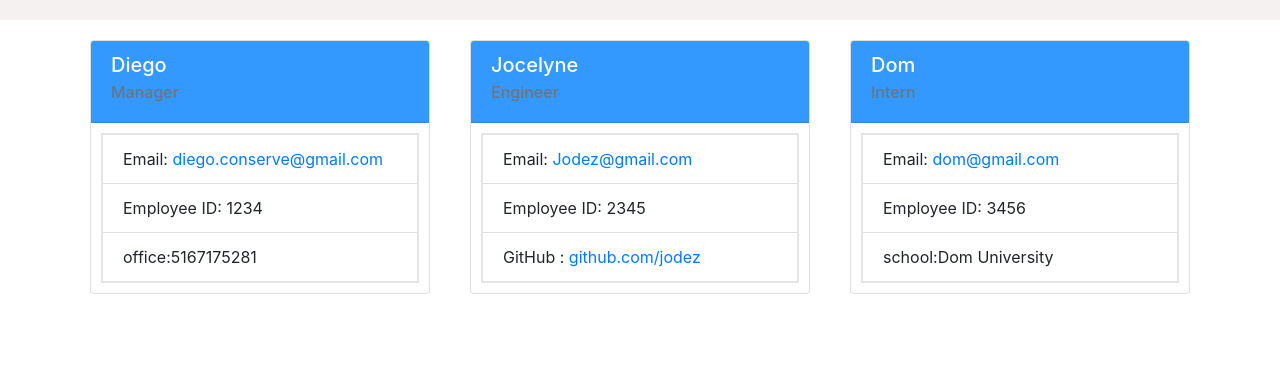
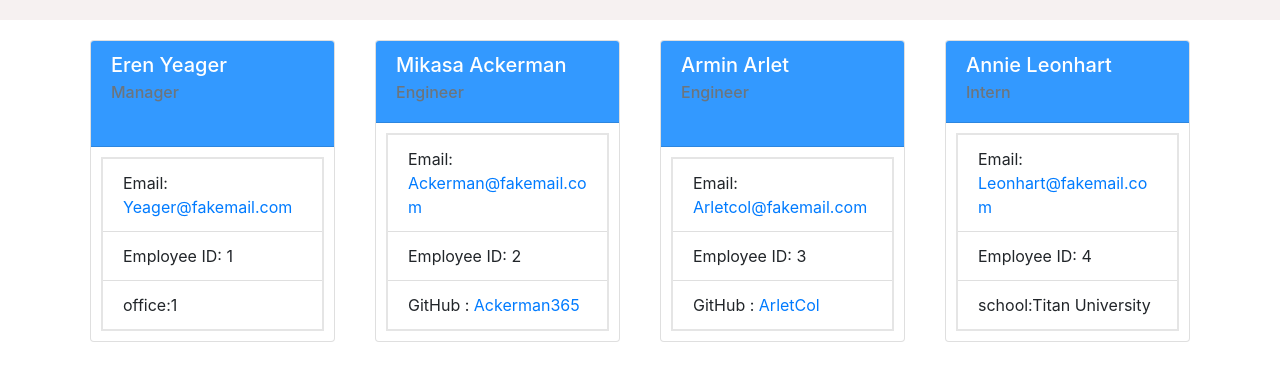
Before and after one commit to DiegoServe/Team-Profile-Generator, a website: page dist/index.html in a window 1280 px wide. Shown: the part 108-488 px from the top of the page. Drawn offline with nearby package versions, Linux system fonts and the light colour scheme.

Commit message:
added readme

```diff
--- a/dist/index.html
+++ b/dist/index.html
@@ -27,39 +27,52 @@
 
          <div class="card col" style="width: 18rem;">
          <div class="card-body card-header">
-             <h5 class="card-title">Diego</h5>
+             <h5 class="card-title">Eren Yeager</h5>
              <h6 class="card-subtitle mb-2 text-muted">Manager</h6>
          </div>
          <ul class="list-group list-group-flush">
-             <li class="list-group-item">Email: <a href=mailto:diego.conserve@gmail.com>diego.conserve@gmail.com</a></li>
-             <li class="list-group-item">Employee ID: 1234</li>
-             <li class="list-group-item"> office:5167175281</li>
+             <li class="list-group-item">Email: <a href=mailto:Yeager@fakemail.com>Yeager@fakemail.com</a></li>
+             <li class="list-group-item">Employee ID: 1</li>
+             <li class="list-group-item"> office:1</li>
 
 
          </ul>
          </div>
          <div class="card col" style="width: 18rem;">
          <div class="card-body card-header">
-             <h5 class="card-title">Jocelyne</h5>
+             <h5 class="card-title">Mikasa Ackerman</h5>
              <h6 class="card-subtitle mb-2 text-muted">Engineer</h6>
          </div>
          <ul class="list-group list-group-flush">
-             <li class="list-group-item">Email: <a href=mailto:Jodez@gmail.com>Jodez@gmail.com</a></li>
-             <li class="list-group-item">Employee ID: 2345</li>
-             <li class="list-group-item"> GitHub : <a href = 'https://www.github.com/github.com/jodez'> github.com/jodez</a></li>
+             <li class="list-group-item">Email: <a href=mailto:Ackerman@fakemail.com>Ackerman@fakemail.com</a></li>
+             <li class="list-group-item">Employee ID: 2</li>
+             <li class="list-group-item"> GitHub : <a href = 'https://www.github.com/Ackerman365'> Ackerman365</a></li>
 
 
          </ul>
          </div>
          <div class="card col" style="width: 18rem;">
          <div class="card-body card-header">
-             <h5 class="card-title">Dom</h5>
+             <h5 class="card-title">Armin Arlet</h5>
+             <h6 class="card-subtitle mb-2 text-muted">Engineer</h6>
+         </div>
+         <ul class="list-group list-group-flush">
+             <li class="list-group-item">Email: <a href=mailto:Arletcol@fakemail.com>Arletcol@fakemail.com</a></li>
+             <li class="list-group-item">Employee ID: 3</li>
+             <li class="list-group-item"> GitHub : <a href = 'https://www.github.com/ArletCol'> ArletCol</a></li>
+
+
+         </ul>
+         </div>
+         <div class="card col" style="width: 18rem;">
+         <div class="card-body card-header">
+             <h5 class="card-title">Annie Leonhart</h5>
              <h6 class="card-subtitle mb-2 text-muted">Intern</h6>
          </div>
          <ul class="list-group list-group-flush">
-             <li class="list-group-item">Email: <a href=mailto:dom@gmail.com>dom@gmail.com</a></li>
-             <li class="list-group-item">Employee ID: 3456</li>
-             <li class="list-group-item"> school:Dom University</li>
+             <li class="list-group-item">Email: <a href=mailto:Leonhart@fakemail.com>Leonhart@fakemail.com</a></li>
+             <li class="list-group-item">Employee ID: 4</li>
+             <li class="list-group-item"> school:Titan University</li>
 
 
          </ul>
```
Also changed, not shown: assests/images/Screen Shot 2022-10-11 at 10.07.10 PM.png (added), readme.md (added).
